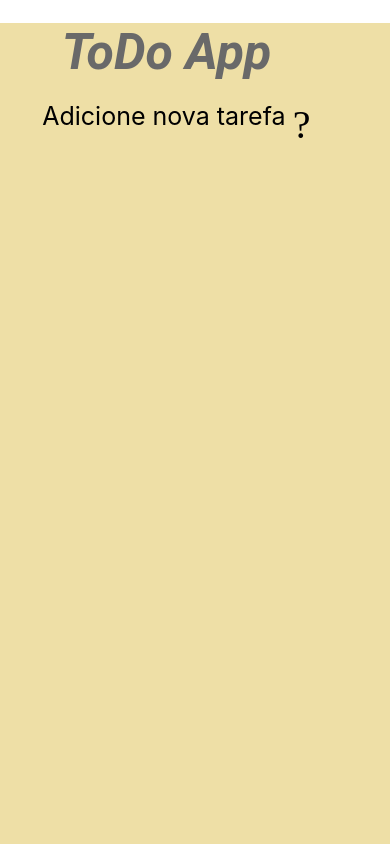
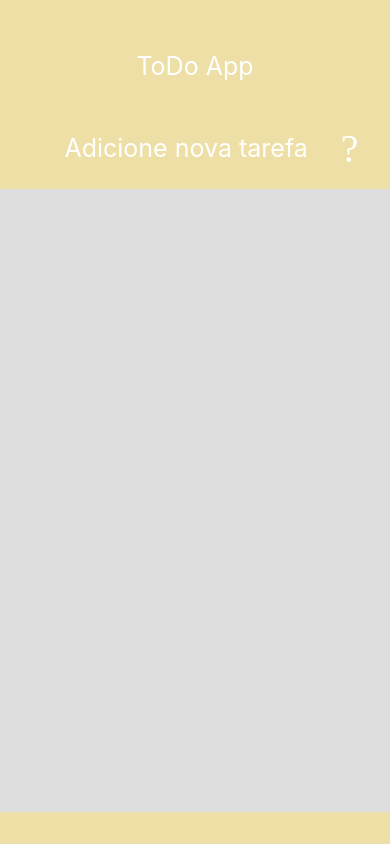
Before and after one commit to zarbielli/simpfy-ToDoList, a React Native app: screen / in a window 390 px wide. Built offline with nearby package versions, Linux system fonts and the light colour scheme.

Commit message:
Adjusting some css

```diff
--- a/App.js
+++ b/App.js
@@ -27,17 +27,28 @@ export default class App extends React.Component {
   changeDescription = value => {
     this.setState({ description: value });
   };
+
   openModal = () => {
+    this.setState({
+      modalVisibility: !this.state.modalVisibility
+    });
+  };
+
+  closeModal = () => {
+    const { name, description } = this.state;
+
+    this.setState(prevState => ({
+      things: [...prevState.things, { title: name, description: description }]
+    }));
     this.setState({ modalVisibility: !this.state.modalVisibility });
   };
 
-  closeModal = async () => {
-    const { name, description } = this.state;
+  removeThing = index => {
+    var copy = this.state.things;
+    const acess = index - 1;
 
-    await this.setState(prevState => ({
-      things: [...prevState.things, { title: name, description: description }]
-    }));
-    this.setState({ modalVisibility: !this.state.modalVisibility });
+    copy.splice(acess, 1);
+    this.setState({ things: copy });
   };
 
   render() {
@@ -47,10 +58,6 @@ export default class App extends React.Component {
 
     return (
       <View style={styles.container}>
-        <Text style={{ fontSize: 50, fontFamily: "Roboto", color: "#696969", fontWeight: "bold", fontStyle: "italic",
-                        alignContent: "center", justifyContent: "center", alignItems: "center",
-                        flexDirection: "row" }}>     ToDo App</Text>
-        <Text> </Text>
 
         <Modal
           style={styles.modal}
@@ -74,13 +81,24 @@ export default class App extends React.Component {
               value={description}
             />
           </View>
-          <Button onPress={() => this.closeModal()} title="Adicionar" style={styles.button}/>
+          <Text></Text>
+          <Button
+            onPress={() => this.closeModal()}
+            title="Adicionar"
+            style={styles.button}
+          />
         </Modal>
 
+        <View style={styles.preHeader}>
+          <Text style={styles.preHeaderText}> ToDo App </Text>
+        </View>
+
         <View style={styles.header}>
-          <Text style={{ fontSize: 25 }}>      Adicione nova tarefa </Text>
+          <Text style={styles.headerText}> Adicione nova tarefa </Text>
           <TouchableOpacity onPress={() => this.openModal()}>
-            <Ionicons name="md-add-circle-outline" size={40} />
+            <Ionicons name="md-add-circle-outline"
+                      size={40}
+                      color={"white"} />
           </TouchableOpacity>
         </View>
 
@@ -94,6 +112,8 @@ export default class App extends React.Component {
             ))}
           </ScrollView>
         </View>
+
+        <View style={styles.footer} />
       </View>
     );
   }
@@ -101,9 +121,7 @@ export default class App extends React.Component {
 
 const styles = StyleSheet.create({
   container: {
-    flex: 1,
-    marginTop: 23,
-    backgroundColor: "#EEDFA6"
+    flex: 1
   },
   ModalView: {
     flex: 1,
@@ -120,15 +138,37 @@ const styles = StyleSheet.create({
     alignItems: "center",
     backgroundColor: "#fff"
   },
+  preHeaderText: {
+    fontSize: 25,
+    padding: 26,
+    color: "white"
+  },
+  preHeader: {
+    flexDirection: "row",
+    backgroundColor: "#EEDFA6",
+    alignItems: "center",
+    justifyContent: "center",
+    borderTopWidth: 25,
+    borderTopColor: "#EEDFA6"
+  },
   header: {
-    flex: 0.1,
     flexDirection: "row",
-    marginTop: 3
+    backgroundColor: "#EEDFA6",
+    alignItems: "center",
+    justifyContent: "center",
+    borderBottomWidth: 10,
+    borderBottomColor: "#ddd"
+  },
+  headerText: {
+    fontSize: 25,
+    padding: 26,
+    color: "white"
   },
   body: {
-    flex: 0.9,
+    flex: 0.95,
     flexDirection: "column",
-    justifyContent: "flex-start"
+    justifyContent: "flex-start",
+    backgroundColor: "#ddd"
   },
   TextInput: {
     borderColor: "gray",
@@ -142,9 +182,13 @@ const styles = StyleSheet.create({
     borderRadius: 8,
     borderColor: "#6C7A89"
   },
-  button:{
+  button: {
     height: 50,
     width: 100,
     color: "#EEDFA6"
+  },
+  footer: {
+    flex: 0.05,
+    backgroundColor: "#EEDFA6"
   }
 });
--- a/components/ToDos.js
+++ b/components/ToDos.js
@@ -1,5 +1,5 @@
 import React, { Component } from "react";
-import { Text, TouchableOpacity, View } from "react-native";
+import { Text, TouchableOpacity, View, StyleSheet } from "react-native";
 import { Card, CardItem } from "native-base";
 import { Ionicons } from "@expo/vector-icons";
 
@@ -8,23 +8,24 @@ class ToDos extends Component {
     const { title, description } = this.props.thing;
 
     return (
-      <Card style={{ borderRadius: 7 }}>
+      <Card style={style.card}>
 
         <CardItem header>
 
-          <View style={{ flexDirection: "row", backgroundColor: "#EEDFA6" }}>
-            <Text style={{ fontSize: 25 }}> {title} </Text>
-            <TouchableOpacity>
-              <View style={{ alignItems: "flex-end" }}>
-                <Ionicons name="md-trash" size={30} style />
-              </View>
-            </TouchableOpacity>
+          <View style={style.headerView}>
+            <Text style={style.headerText}> {title} </Text>
+
+            <View style={style.iconView}>
+              <TouchableOpacity>
+                <Ionicons name="md-trash" size={40} color={"gray"} />
+              </TouchableOpacity>
+            </View>
           </View>
 
         </CardItem>
 
         <CardItem cardBody>
-          <Text style={{ fontSize: 15 }}> {description} </Text>
+          <Text style={style.bodyText}> {description} </Text>
         </CardItem>
       </Card>
     );
@@ -32,3 +33,27 @@ class ToDos extends Component {
 }
 
 export default ToDos;
+
+const style = StyleSheet.create({
+  card: {
+    borderRadius: 7,
+    backgroundColor: "#EEDFA6"
+  },
+  headerView: {
+    flex: 1,
+    flexDirection: "row"
+  },
+  headerText: {
+    flex: 0.9,
+    fontSize: 25
+  },
+  iconView: {
+    flex: 0.1,
+    alignItems: "flex-end",
+    justifyContent: "flex-end"
+  },
+  bodyText: {
+    fontSize: 20,
+    marginLeft: 18
+  }
+});
```
Also changed, not shown: components/ListOfToDo.js (deleted, +0 -32 lines).
